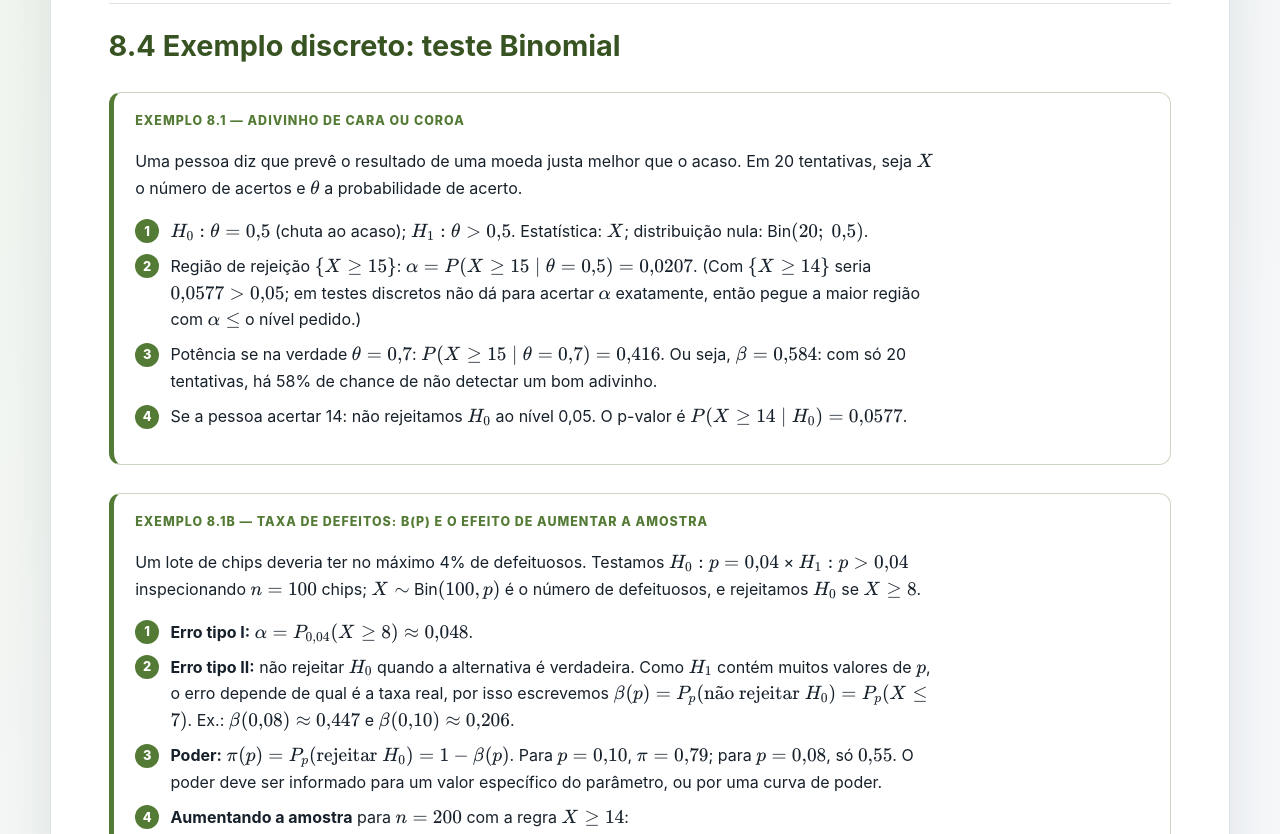
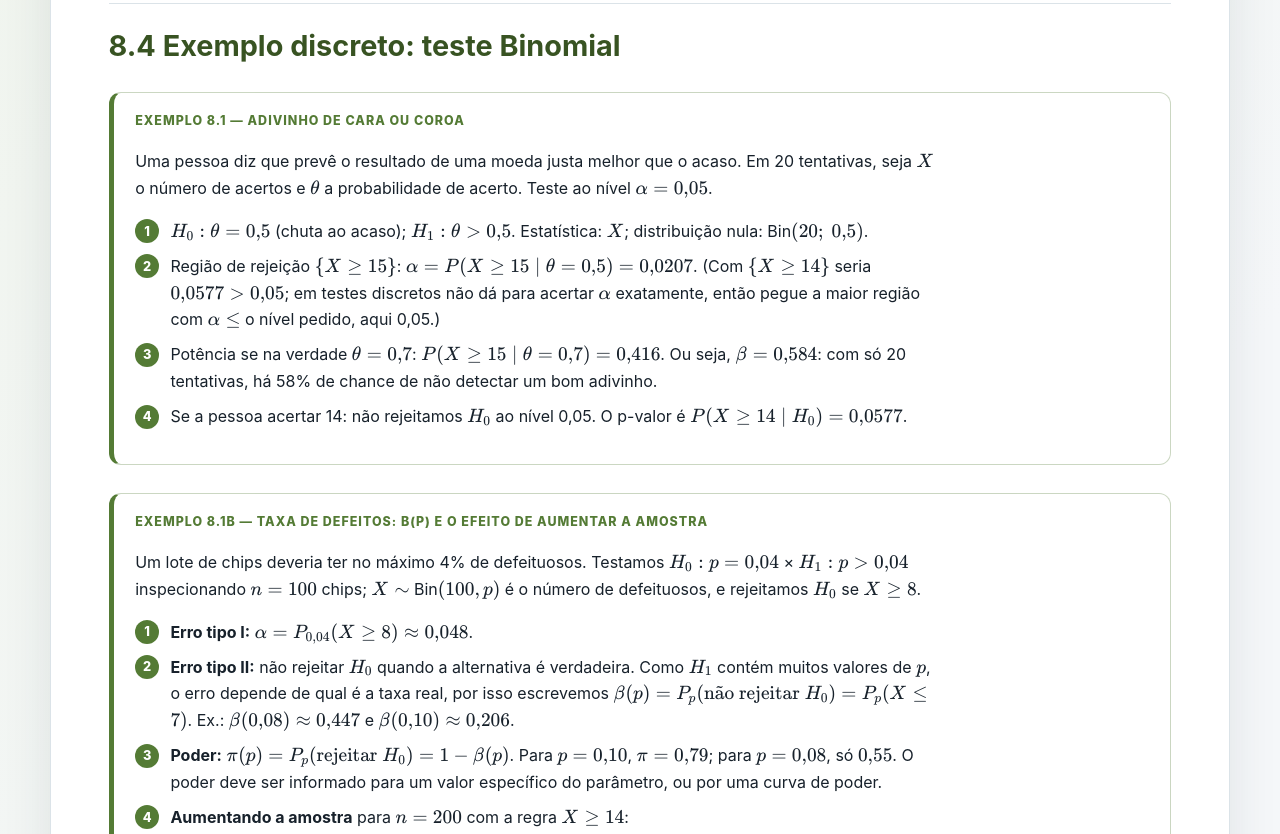
Before and after one commit to bepo7/Probest, a plain HTML site: page estatistica/08-nhst.html in a window 1280 px wide. Shown: the part 2428-3262 px from the top of the page. Drawn offline with nearby package versions, Linux system fonts and the light colour scheme.

Commit message:
Estatística: nível α=0,05 explícito no enunciado do Exemplo 8.1

```diff
--- a/estatistica/08-nhst.html
+++ b/estatistica/08-nhst.html
@@ -83,10 +83,10 @@
 
 <h2 id="binomial">8.4 Exemplo discreto: teste Binomial</h2>
 <div class="example"><span class="box-title">Exemplo 8.1 — adivinho de cara ou coroa</span>
-<p>Uma pessoa diz que prevê o resultado de uma moeda justa melhor que o acaso. Em 20 tentativas, seja $X$ o número de acertos e $\theta$ a probabilidade de acerto.</p>
+<p>Uma pessoa diz que prevê o resultado de uma moeda justa melhor que o acaso. Em 20 tentativas, seja $X$ o número de acertos e $\theta$ a probabilidade de acerto. Teste ao nível $\alpha=0{,}05$.</p>
 <ul class="steps">
 <li>$H_0:\theta=0{,}5$ (chuta ao acaso); $H_1:\theta\gt0{,}5$. Estatística: $X$; distribuição nula: Bin$(20;\ 0{,}5)$.</li>
-<li>Região de rejeição $\{X\ge 15\}$: $\alpha=P(X\ge15\mid\theta=0{,}5)=0{,}0207$. (Com $\{X\ge14\}$ seria $0{,}0577\gt0{,}05$; em testes discretos não dá para acertar $\alpha$ exatamente, então pegue a maior região com $\alpha\le$ o nível pedido.)</li>
+<li>Região de rejeição $\{X\ge 15\}$: $\alpha=P(X\ge15\mid\theta=0{,}5)=0{,}0207$. (Com $\{X\ge14\}$ seria $0{,}0577\gt0{,}05$; em testes discretos não dá para acertar $\alpha$ exatamente, então pegue a maior região com $\alpha\le$ o nível pedido, aqui 0,05.)</li>
 <li>Potência se na verdade $\theta=0{,}7$: $P(X\ge15\mid\theta=0{,}7)=0{,}416$. Ou seja, $\beta=0{,}584$: com só 20 tentativas, há 58% de chance de não detectar um bom adivinho.</li>
 <li>Se a pessoa acertar 14: não rejeitamos $H_0$ ao nível 0,05. O p-valor é $P(X\ge14\mid H_0)=0{,}0577$.</li>
 </ul></div>
```
Also changed, not shown: estatistica/src/08-nhst.html (+2 -2 lines).
